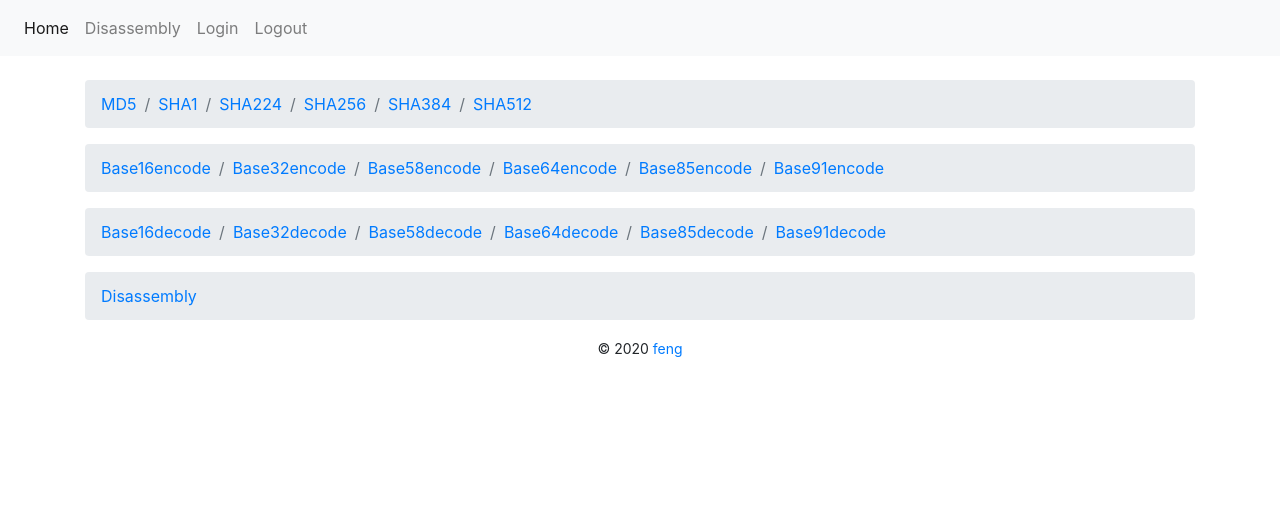
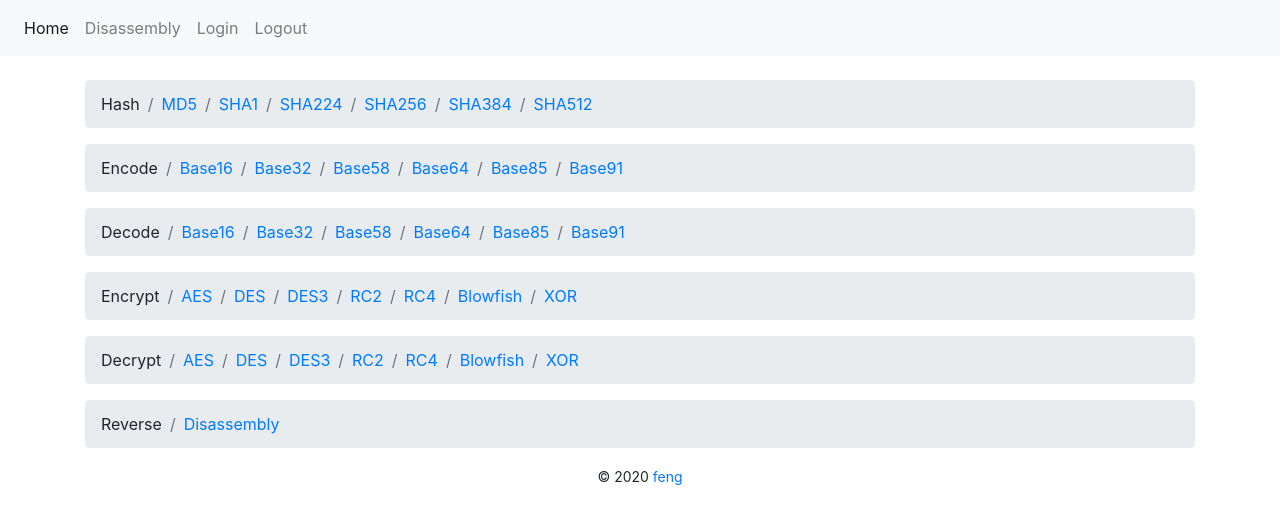
Before and after one commit to yifeng-lee/ctftools, a Flask app: page / in a window 1280 px wide. Shown: the top 524 px of the page. Run offline with Flask 2, Linux system fonts and the light colour scheme; parts of the project's set-up code (start-up, migrations or seed data) failed here and were passed over; some libraries are stand-ins or nearby versions.

Commit message:
update template

```diff
--- a/templates/disassembly.html
+++ b/templates/disassembly.html
@@ -6,7 +6,7 @@
 <h5>Disassembly</h5>
 <form method="post">
   <div class="form-group">
-    <textarea class="form-control" rows="8" id="src" name="src">{{ src }}</textarea>
+    <textarea class="form-control" rows="6" id="src" name="src">{{ src }}</textarea>
   </div>
   <div class="form-row">
     <div class="form-group col-md-4">
@@ -53,7 +53,7 @@
   <button type="submit" class="btn btn-primary">Disassembly</button>
   <br><br>
   <div class="form-group">
-    <textarea class="form-control" rows="26" id="dest" name="dest">{{ dest }}</textarea>
+    <textarea class="form-control" rows="27" id="dest" name="dest">{{ dest }}</textarea>
   </div>
 </form>
 {% endblock %}
--- a/templates/index.html
+++ b/templates/index.html
@@ -3,6 +3,7 @@
 {% block content %}
 <nav aria-label="breadcrumb">
     <ol class="breadcrumb">
+        <li class="breadcrumb-item">Hash</li>
         <li class="breadcrumb-item"><a href="hash/MD5">MD5</a></li>
         <li class="breadcrumb-item"><a href="hash/SHA1">SHA1</a></li>
         <li class="breadcrumb-item"><a href="hash/SHA224">SHA224</a></li>
@@ -11,22 +12,45 @@
         <li class="breadcrumb-item"><a href="hash/SHA512">SHA512</a></li>
     </ol>
     <ol class="breadcrumb">
-        <li class="breadcrumb-item"><a href="encode/Base16encode">Base16encode</a></li>
-        <li class="breadcrumb-item"><a href="encode/Base32encode">Base32encode</a></li>
-        <li class="breadcrumb-item"><a href="encode/Base58encode">Base58encode</a></li>
-        <li class="breadcrumb-item"><a href="encode/Base64encode">Base64encode</a></li>
-        <li class="breadcrumb-item"><a href="encode/Base85encode">Base85encode</a></li>
-        <li class="breadcrumb-item"><a href="encode/Base91encode">Base91encode</a></li>
+        <li class="breadcrumb-item">Encode</li>
+        <li class="breadcrumb-item"><a href="encode/Base16encode">Base16</a></li>
+        <li class="breadcrumb-item"><a href="encode/Base32encode">Base32</a></li>
+        <li class="breadcrumb-item"><a href="encode/Base58encode">Base58</a></li>
+        <li class="breadcrumb-item"><a href="encode/Base64encode">Base64</a></li>
+        <li class="breadcrumb-item"><a href="encode/Base85encode">Base85</a></li>
+        <li class="breadcrumb-item"><a href="encode/Base91encode">Base91</a></li>
     </ol>
     <ol class="breadcrumb">
-        <li class="breadcrumb-item"><a href="decode/Base16decode">Base16decode</a></li>
-        <li class="breadcrumb-item"><a href="decode/Base32decode">Base32decode</a></li>
-        <li class="breadcrumb-item"><a href="decode/Base58decode">Base58decode</a></li>
-        <li class="breadcrumb-item"><a href="decode/Base64decode">Base64decode</a></li>
-        <li class="breadcrumb-item"><a href="decode/Base85decode">Base85decode</a></li>
-        <li class="breadcrumb-item"><a href="decode/Base91decode">Base91decode</a></li>
+        <li class="breadcrumb-item">Decode</li>
+        <li class="breadcrumb-item"><a href="decode/Base16decode">Base16</a></li>
+        <li class="breadcrumb-item"><a href="decode/Base32decode">Base32</a></li>
+        <li class="breadcrumb-item"><a href="decode/Base58decode">Base58</a></li>
+        <li class="breadcrumb-item"><a href="decode/Base64decode">Base64</a></li>
+        <li class="breadcrumb-item"><a href="decode/Base85decode">Base85</a></li>
+        <li class="breadcrumb-item"><a href="decode/Base91decode">Base91</a></li>
     </ol>
     <ol class="breadcrumb">
+        <li class="breadcrumb-item">Encrypt</li>
+        <li class="breadcrumb-item"><a href="encrypt/block/AES">AES</a></li>
+        <li class="breadcrumb-item"><a href="encrypt/block/DES">DES</a></li>
+        <li class="breadcrumb-item"><a href="encrypt/block/DES3">DES3</a></li>
+        <li class="breadcrumb-item"><a href="encrypt/block/RC2">RC2</a></li>
+        <li class="breadcrumb-item"><a href="encrypt/stream/RC4">RC4</a></li>
+        <li class="breadcrumb-item"><a href="encrypt/block/Blowfish">Blowfish</a></li>
+        <li class="breadcrumb-item"><a href="encrypt/stream/XOR">XOR</a></li>
+    </ol>
+    <ol class="breadcrumb">
+        <li class="breadcrumb-item">Decrypt</li>
+        <li class="breadcrumb-item"><a href="decrypt/block/AES">AES</a></li>
+        <li class="breadcrumb-item"><a href="decrypt/block/DES">DES</a></li>
+        <li class="breadcrumb-item"><a href="decrypt/block/DES3">DES3</a></li>
+        <li class="breadcrumb-item"><a href="decrypt/block/RC2">RC2</a></li>
+        <li class="breadcrumb-item"><a href="decrypt/stream/RC4">RC4</a></li>
+        <li class="breadcrumb-item"><a href="decrypt/block/Blowfish">Blowfish</a></li>
+        <li class="breadcrumb-item"><a href="decrypt/stream/XOR">XOR</a></li>
+    </ol>
+    <ol class="breadcrumb">
+        <li class="breadcrumb-item">Reverse</li>
         <li class="breadcrumb-item"><a href="disassembly">Disassembly</a></li>
     </ol>
 </nav>
```
Also changed, not shown: templates/cipherBlock.html (added, +67 -0 lines), templates/cipherStream.html (added, +37 -0 lines), templates/requirements.txt (added, +17 -0 lines).
